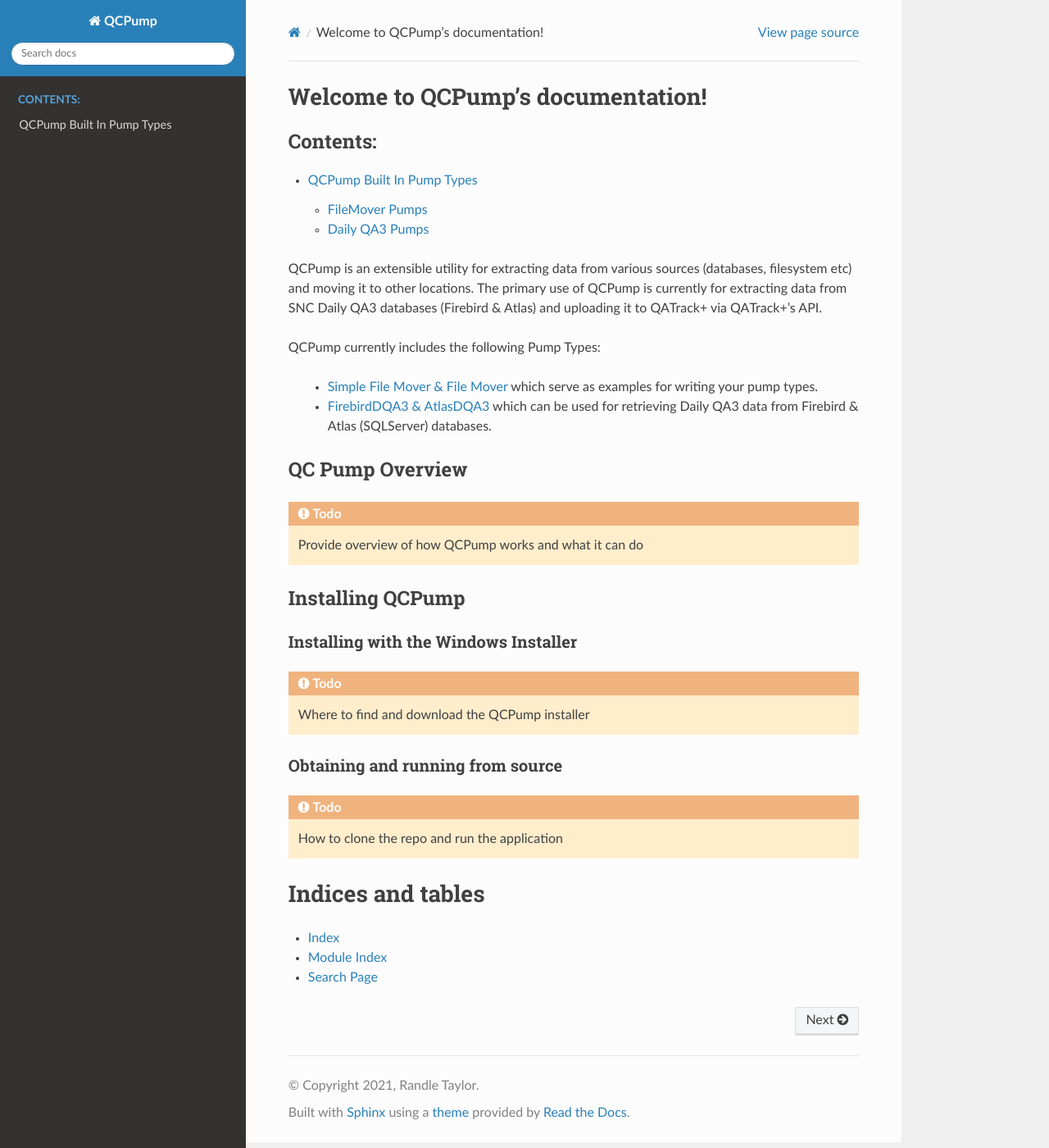
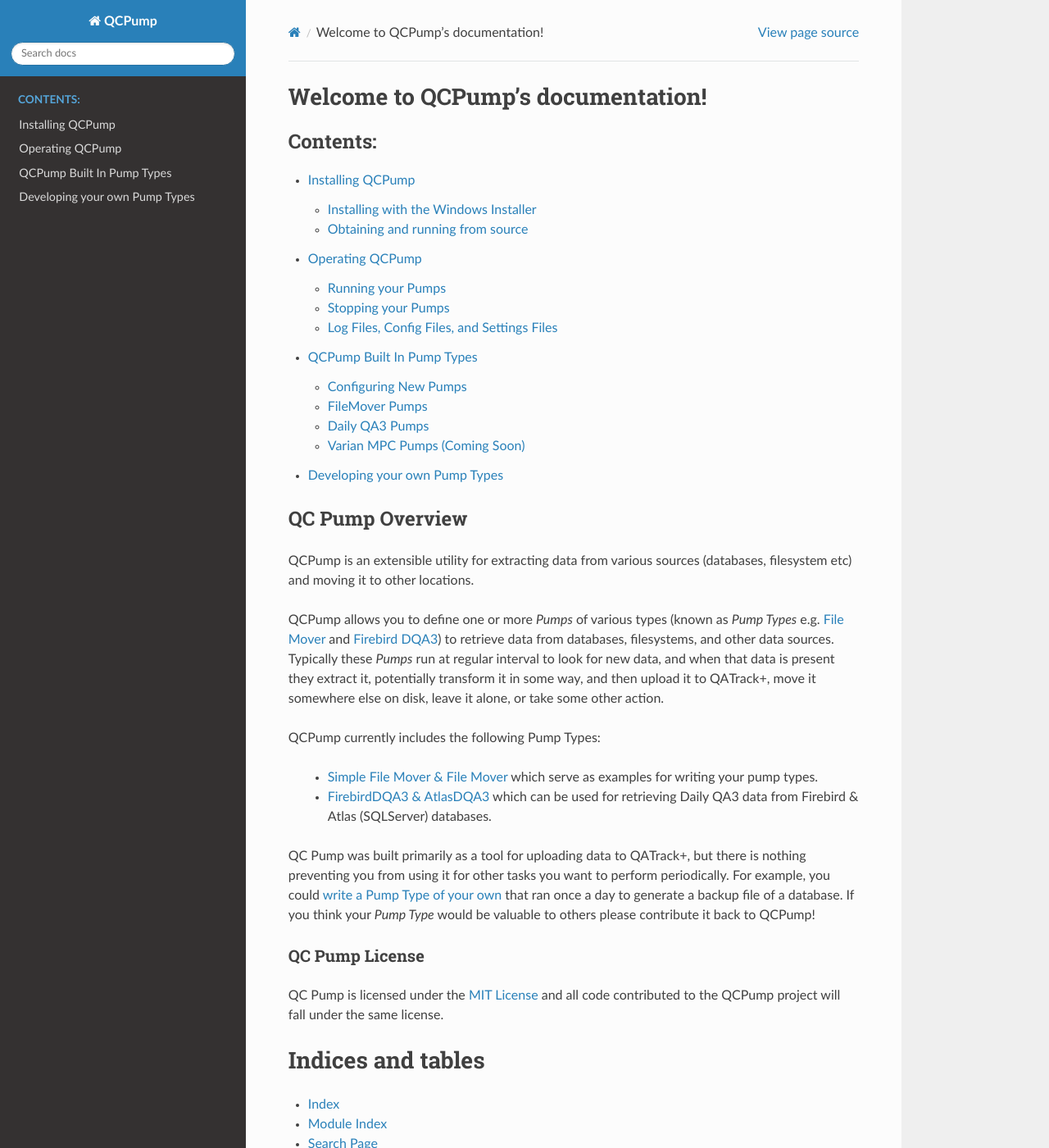
Before and after one commit to qatrackplus/qcpump, a Sphinx documentation site: the page built from docs/index.rst, in a window 1280 px wide and 1400 px high. Shown: the whole window at 82% size. Built offline with Sphinx 7.4.7 and the Read the Docs theme 2.0.0, drawn with Linux system fonts in a browser that asks for light colours.

Commit message:
more initial docs

```diff
--- a/docs/index.rst
+++ b/docs/index.rst
@@ -5,13 +5,27 @@
    :maxdepth: 2
    :caption: Contents:
 
+   install.rst
+   operate.rst
    pumps/index.rst
 
+   pumps/dev/developing.rst
+
+
+
+QC Pump Overview
+----------------
 
 QCPump is an extensible utility for extracting data from various sources
-(databases, filesystem etc) and moving it to other locations.  The primary use
-of QCPump is currently for extracting data from SNC Daily QA3 databases
-(Firebird & Atlas) and uploading it to QATrack+ via QATrack+'s API.
+(databases, filesystem etc) and moving it to other locations.
+
+QCPump allows you to define one or more *Pumps* of various types (known as *Pump Types*
+e.g. :ref:`File Mover <pump_type-filemovers>` and :ref:`Firebird DQA3
+<pump_type-dqa3-fbd>`) to retrieve data from databases, filesystems, and other
+data sources.  Typically these *Pumps* run at regular interval to look for new
+data, and when that data is present they extract it, potentially transform it
+in some way, and then upload it to QATrack+, move it somewhere else on disk,
+leave it alone, or take some other action.
 
 QCPump currently includes the following Pump Types:
 
@@ -22,39 +36,20 @@
       for retrieving Daily QA3 data from Firebird & Atlas (SQLServer)
       databases.
 
+QC Pump was built primarily as a tool for uploading data to QATrack+, but there
+is nothing preventing you from using it for other tasks you want to perform
+periodically.  For example, you could :ref:`write a Pump Type of your own
+<pumps-developing>` that ran once a day to generate a backup file of a
+database.  If you think your *Pump Type* would be valuable to others please
+contribute it back to QCPump!
 
 
-QC Pump Overview
-----------------
+QC Pump License
+...............
 
-.. todo::
-
-    Provide overview of how QCPump works and what it can do
-
-
-Installing QCPump
------------------
-
-.. _install-win-installer:
-
-Installing with the Windows Installer
-.....................................
-
-
-.. todo::
-
-    Where to find and download the QCPump installer
-
-
-.. _install-source:
-
-Obtaining and running from source
-.................................
-
-
-.. todo::
-
-    How to clone the repo and run the application
+QC Pump is licensed under the `MIT License
+<https://github.com/qatrackplus/qcpump/blob/master/LICENSE>`_ and all code
+contributed to the QCPump project will fall under the same license.
 
 
 Indices and tables
--- /dev/null
+++ b/docs/install.rst
@@ -0,0 +1,63 @@
+Installing QCPump
+-----------------
+
+.. _install-win-installer:
+
+
+Installing with the Windows Installer
+.....................................
+
+On Windows platforms please visit the  `QCPump Releases page
+<https://github.com/qatrackplus/qcpump/releases>`_. to download the latest
+version of the QCPump installer.  Download and run the installer following the
+prompts, then go to the :ref:`pumps-configure-new` page to start configuring
+some *Pumps*.
+
+
+.. _install-source:
+
+Obtaining and running from source
+.................................
+
+
+.. note::
+
+    You will need both Python (version 3.7-3.9) and Git installed on
+    your computer to run QCPump from source.
+
+
+In order to obtain the source code for QCPump install Git and then clone the
+QCPump repository:
+
+
+.. code:: bash
+
+    git clone https://github.com/qatrackplus/qcpump.git
+
+
+then create a new venv to install the QCPump requirements:
+
+.. code:: bash
+
+    cd qcpump
+
+    # create your venv
+    python -m venv env
+
+    # activate venv on Windows and install requirements
+    env\Scripts\Activate.ps1
+    pip install -r requirements\base.txt
+
+    # activate venv on *nix
+    source env/bin/activate
+    pip install -r requirements/base.txt
+
+
+and then to run the program:
+
+.. code:: bash
+
+    python qcpump.py
+
+Now you can proceed to the :ref:`pumps-configure-new` page to start configuring
+some *Pumps*.
--- /dev/null
+++ b/docs/operate.rst
@@ -0,0 +1,76 @@
+.. _operate:
+
+Operating QCPump
+================
+
+
+Running your Pumps
+------------------
+
+After you've configured and :ref:`saved at least one Pump <pumps-save>` you can
+run all active pumps bu clicking the `Run Pumps` toggle button at the top of the
+QCPump window.
+
+Stopping your Pumps
+--------------------
+
+At any time you may stop the current pumps by clicking the `Stop Pumps` toggle
+button at the top of the QCPump window.
+
+
+Log Files, Config Files, and Settings Files
+-------------------------------------------
+
+In order to see where QCPump is storing your log files, config files and QCPump
+setting files use the `About` menu option in the `File` menu:
+
+.. figure:: images/about.png
+    :alt: QCPump About page
+
+    QCPump About Page
+
+
+Each *Pump* you configure will have its own configuration directory which
+contains a `config.json` JSON document that represents the current
+configuration of your *Pump*.
+
+Each pump will have its own log file placed in the main QCPump log directory.
+These log files can provide important information when trying to debug any
+issues you are having with QCPump.
+
+QCPump Settings
+...............
+
+QCPump has a limited set of settings you can configure by editing the
+settings.json JSON document found in the QCPump config directory. Settings
+available are:
+
+DEBUG
+    Useful for developers only. Set to `"DEBUG": true` to prevent redirecting
+    stderr/stdout to file.
+
+LOG_LEVEL
+    Controls the logging level for the QCPump application itself (not the pumps
+    which have their own log level settings). Set to `"LOG_LEVEL": "debug"` to
+    get more detailed log info. Other options include `info, warning, error,
+    critical`.
+
+DB_CONNECTION_TIMEOUT
+    Timeout for database connections where available.  Default value is 3s.
+
+PUMP_DIRECTORIES
+    A list of directories to look for :ref:`custom Pump Types
+    <pumps-developing>` you are using.
+
+
+A sample settings.json document might look like:
+
+.. code:: json
+
+
+    {
+        "LOG_LEVEL": "info",
+        "DEBUG": False,
+        "PUMP_DIRECTORIES": ["C:\Users\yourusername\pumps\"],
+        "DB_CONNECT_TIMEOUT": 3,
+    }
--- /dev/null
+++ b/docs/pumps/config.rst
@@ -0,0 +1,155 @@
+.. _pumps-configure-new:
+
+Configuring New Pumps
+=====================
+
+When you first launch QCPump you will be met with a more or less blank slate.
+
+.. figure:: images/fresh.png
+    :alt: QCPump with no pumps installed
+
+    QCPump with no pumps installed
+
+
+Click the *Add Pump* button at the top right. Select the *Pump Type* you want
+to create, give the *Pump* a meaningful name and click *OK*.
+
+.. figure:: images/add-new-pump.png
+    :alt: QCPump with no pumps installed
+
+    QCPump with no pumps installed
+
+
+After adding you click *OK* you will see a tab for your new *Pump* displayed:
+
+.. figure:: images/pump-added.png
+    :alt: A new pump added
+
+    A new pump added
+
+
+On the left of the tab are the configuration options for the pump and on the
+right is a logging window which is used to display messages from your pump.
+
+The configuration panel is separated into different configuration sections.
+All pumps have a common set of configuration options included under the *Pump
+Configuration* heading which control things like whether this pump is active
+and how often the pump should run.
+
+.. _pumps-common-config:
+
+Common Pump Configuration Options
+---------------------------------
+
+Every *Pump* you configure has the following options available in the *Pump
+Configuration* section:
+
+Type
+    Displays the *Pump Type* of the current *Pump* (not editable)
+
+Name
+    Displays the name of the current *Pump* (not editable)
+
+Interval (s)
+    How often the pump should run in seconds.
+
+Log Level
+    A dropdown allowing you set the verbosity of logging for this Pump.  Set to *debug* to
+    get the maximum level of verbosity.  Logging messages will be shown both in the
+    status panel as well as written to log files.  The location of the log files can
+    be seen by accessing the *About* menu option in the *File* menu.
+
+Active
+    Select whether this pump will be activated when you click the *Run Pumps* button.
+
+
+*Pump Type* specific options are covered in their own pages:
+
+
+.. toctree::
+    :maxdepth: 2
+    :caption: Pump Type Specific Options:
+
+    filemover.rst
+    dqa3.rst
+    mpc.rst
+
+
+
+Configuration Validation
+........................
+
+Any time you edit a configuration value your *Pump* will be re-validated.  This
+may include actions such as ensuring a file system directory exists, or sending
+an HTTP request to check that a QATrack+ API endpoint is reachable.
+
+.. note::
+
+    Currently the *Pump* tab is disabled during validation to prevent multiple
+    validations from running simultaneously.
+
+After validation, a message will be shown indicating whether each configuration
+setting is valid or not.
+
+You can force a revalidation (say if some external factor was reconfigured /
+updated) by pressing the `Revalidate` button.
+
+
+Configuration Dependencies
+..........................
+
+Some *Pump Types* will have configuration sections which depend on other
+configuration sections being validated successfully before they can be
+completed.  For example, selecting a Unit configured in QATrack+ will not be
+possible until QCPump has verified it can talk to your QATrack+ API.
+
+When a dependency of a configuration section has not been met, the dependent
+section will be disabled and a message will be shown to inform you of which
+sections need to be completed before the dependent section can be verified.
+
+.. figure:: images/validation-dependencies.png
+    :alt: QCPump config with unmet dependencies
+
+    QCPump config with unmet dependencies
+
+
+Multiple Configuration Subsections
+..................................
+
+Some configuration sections allow you to use multiple repeated subsections.  An
+example of this would be the configuration used by the DQA3 Pump Types to map
+DQA3 Machines to QATrack+ Units:
+
+
+.. figure:: images/multiple.png
+    :alt: Multiple config subsections
+
+    Multiple config subsections
+
+To add new configuration subsections click the *+* button, and to remove a
+subsection, highlight one of its configuration options and click the *-*.
+
+.. _pumps-save:
+
+Saving your Pumps
+-----------------
+
+Before you can run your pumps, they all must be saved (pumps which haven't been
+saved will be marked with asterisks surrounding their pump tabs name). Once you
+have configured and validated your *Pump* click the `Save` button at the top of
+its config section. The location of the configuration files for QCPump can
+be found by accessing the *About* menu option in the *File* menu.
+
+Reseting a Configuration
+------------------------
+
+If you want to reset your Pump config, click the `Reset` button at the top of
+its config.  This will reset the pumps config to the most recently saved
+version of the pumps configuration.
+
+Deleting a Pump
+---------------
+
+If you want to delete a Pump config, click the `Delete` button at the top of
+its config.  This will permanently delete this pump and remove its
+configuration file from disk.
--- /dev/null
+++ b/docs/pumps/dev/developing.rst
@@ -0,0 +1,9 @@
+.. _pumps-developing:
+
+Developing your own Pump Types
+==============================
+
+
+.. todo::
+
+    How to develop your own Pump Types
--- a/docs/pumps/index.rst
+++ b/docs/pumps/index.rst
@@ -4,8 +4,10 @@
 See below for documentation relevant to specific pump types.
 
 .. toctree::
-   :maxdepth: 2
+   :maxdepth: 1
    :caption: Contents:
 
+   config.rst
    filemover.rst
    dqa3.rst
+   mpc.rst
--- /dev/null
+++ b/docs/pumps/mpc.rst
@@ -0,0 +1,9 @@
+.. _pump_type-mpc:
+
+Varian MPC Pumps (Coming Soon)
+==============================
+
+Varian's automated Machine Performance Check (MPC) stores its results in CSV
+files on disk which makes it easy to review those results using third party
+programs (thanks Varian!).  In the near future QCPump will allow you to define
+pumps to retrieve and upload your MPC results to QATrack+.
```
Also changed, not shown: docs/images/about.png (added), docs/pumps/images/add-new-pump.png (added), docs/pumps/images/fresh.png (added), docs/pumps/images/multiple.png (added), docs/pumps/images/pump-added.png (added), docs/pumps/images/validation-dependencies.png (added).
